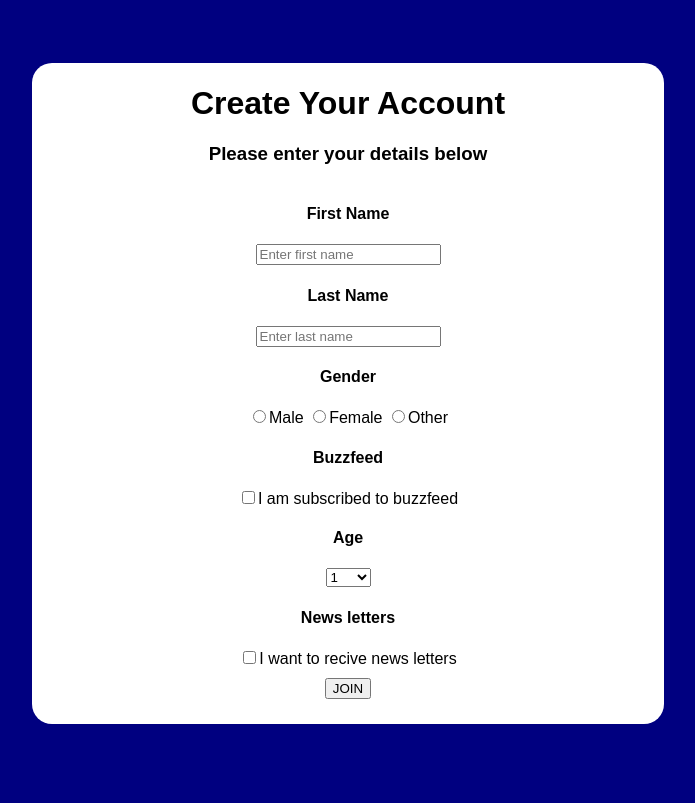
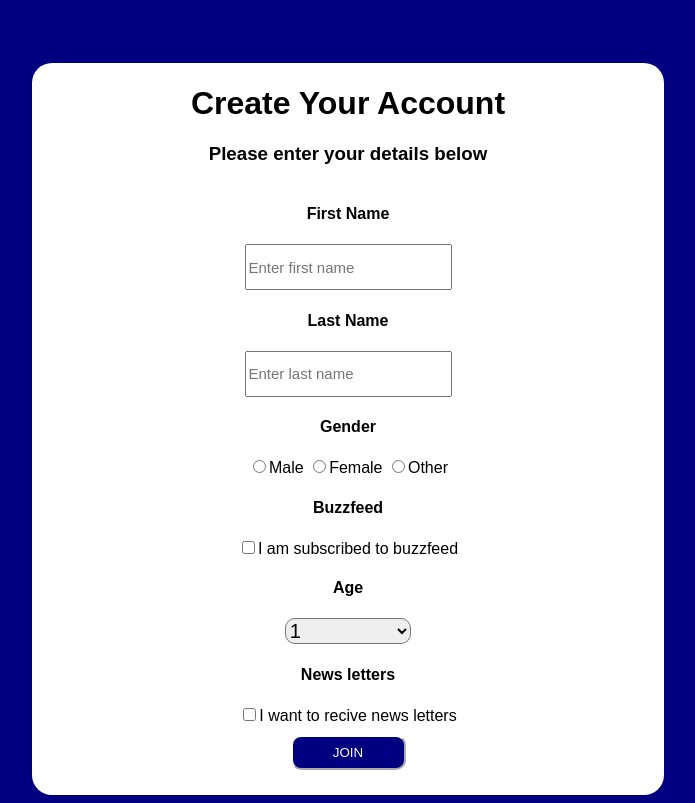
Before and after one commit to DieterLange/Web-Form, a PHP site: page / in a window 1280 px wide. Shown: the whole page, without its empty margins (292-987 px from the left). Before the commit the page ends 724 px from the top, so only its background shows below. Run offline with PHP 8.4, Linux system fonts and the light colour scheme.

Commit message:
Finsihed

```diff
--- a/index.php
+++ b/index.php
@@ -7,7 +7,7 @@
     <title>Document</title>
 </head>
 <body style="background-color: navy;">
-    <form method="get" action="response-basic.php">
+    <form method="post" action="response-basic.php">
         <div style="font-family: Arial, Helvetica, sans-serif; margin-left: 25%; margin-top: 5%; padding-bottom: 2%; display: flex; justify-content: center; flex-direction: column; text-align: center;
                     border: clear; border-radius: 20px; background-color: white; width: 50%;">
             <div>
@@ -16,11 +16,11 @@
             </div>
                 <div>
                     <h4>First Name</h4>
-                    <input type=text placeholder="Enter first name" name="firstname">
+                    <input type=text placeholder="Enter first name" name="firstname" style="height: 40px; font-size: 15px;">
                 </div>
                     <div>
                         <h4>Last Name</h4>
-                        <input type="text" placeholder="Enter last name" name="lastname">
+                        <input type="text" placeholder="Enter last name" name="lastname" style="height: 40px; font-size: 15px;">
                     </div>
                         <div>
                             <h4>Gender</h4>
@@ -34,7 +34,7 @@
                         </div>
                     <div>
                         <h4>Age</h4>
-                        <select name="age">
+                        <select name="age" style="width: 20%; border-radius: 10px; font-size: 20px;">
                         <?php
                         for($a = 1; $a <= 100; $a += 1){
                         echo("<option value='{$a}'>{$a}</option>");
@@ -47,7 +47,7 @@
                     <input type="checkbox" name="news" value="yes"><span>I want to recive news letters</span>
                 </div>
             <div style="padding-top: 10px;">
-                <input type="submit" value="JOIN">
+            <input type="submit" value="JOIN" style="width: 115px; height: 35px; border-radius: 10px; background-color: navy; color: white; border-color: white;"></input>
             </div>
         </div>
     </form>
```
Also changed, not shown: response-basic.php (+5 -5 lines).
